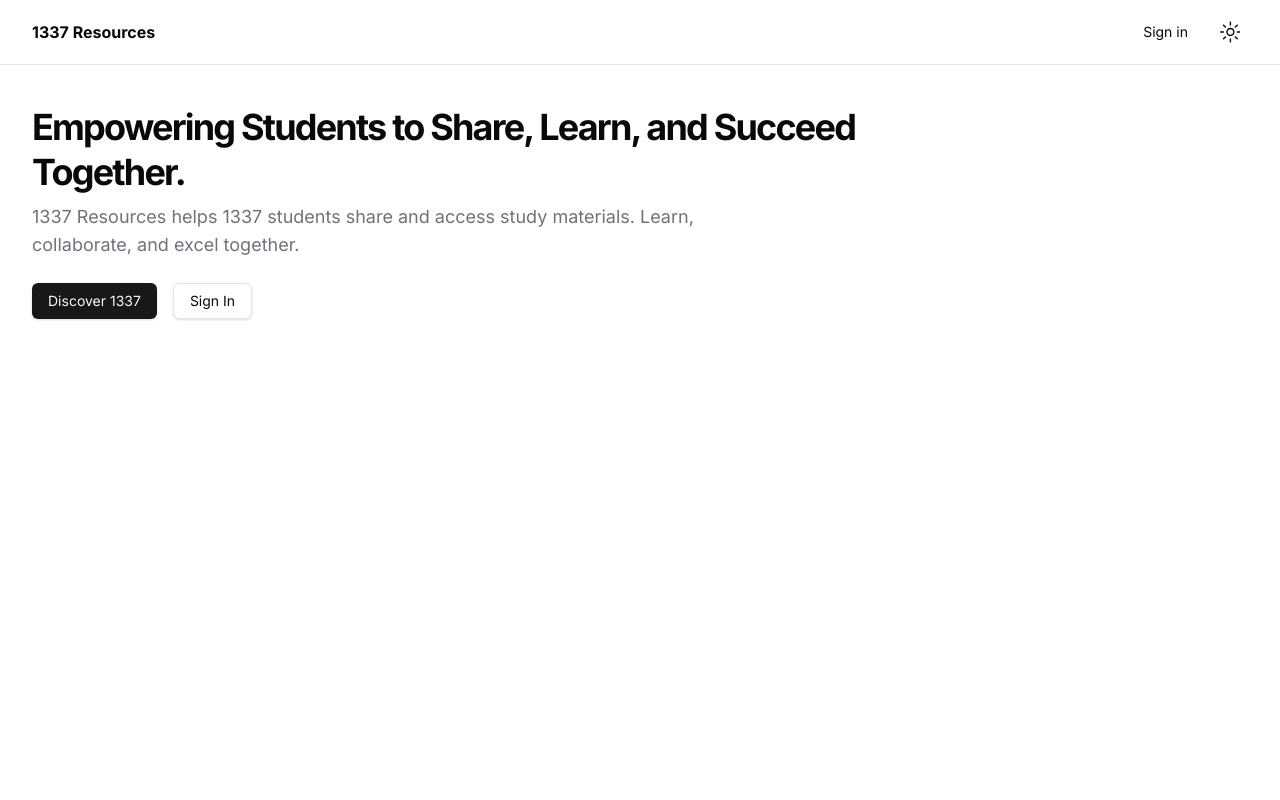
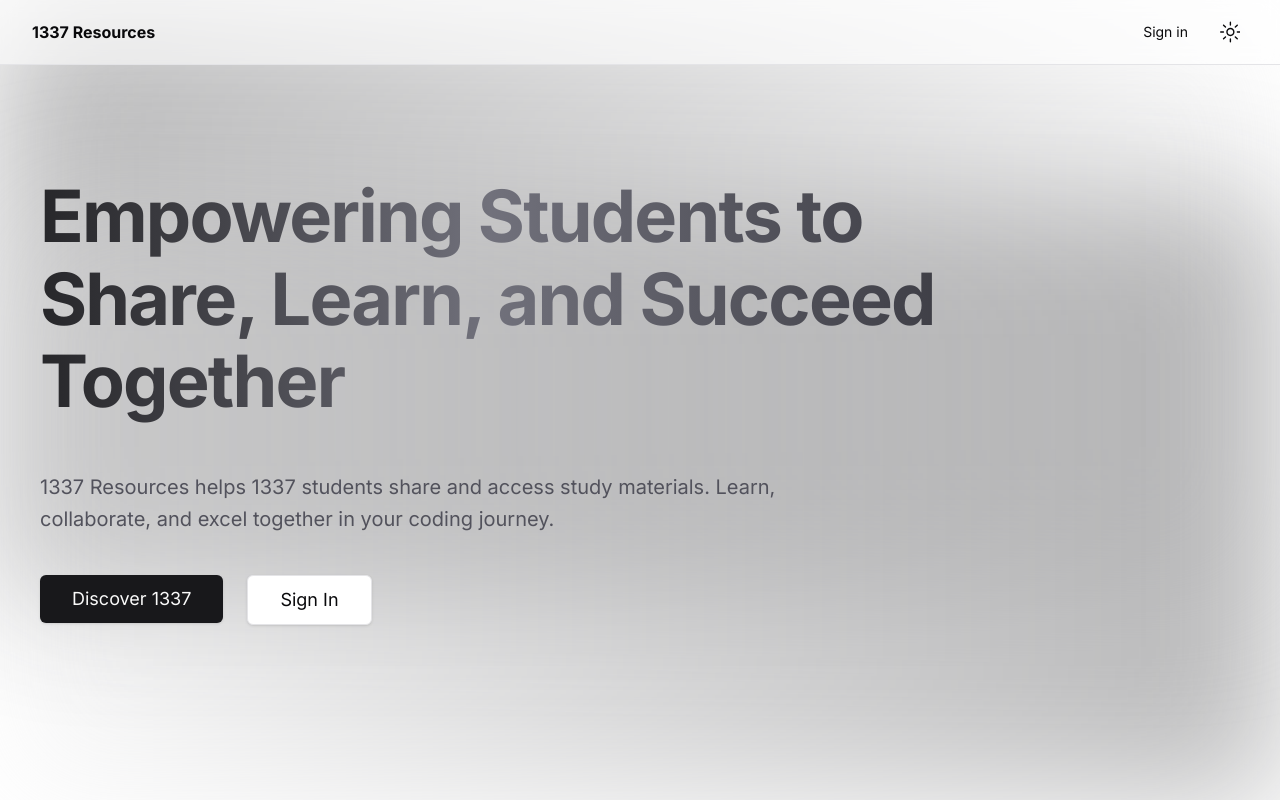
Before and after one commit to mhaddou1337/1337_resoures, an Astro site: page / in a window 1280 px wide. Built offline with nearby package versions, Linux system fonts and the light colour scheme; Astro itself is replaced by a stand-in of ours.

Commit message:
fianl v3

```diff
--- a/src/pages/index.astro
+++ b/src/pages/index.astro
@@ -6,33 +6,63 @@ import { buttonVariants } from "@/components/ui/button";
 <BaseLayout
   title="1337R"
 >
-  <section class="container grid items-center gap-6 pt-6 pb-8 md:py-10">
-    <div class="flex max-w-[980px] flex-col items-start gap-2">
-      <h1
-        class="text-3xl leading-tight font-extrabold tracking-tighter md:text-4xl"
-      >
-        Empowering Students to Share, Learn, and Succeed Together.
+  <style>
+    html, body {
+      overflow-y: hidden;
+      margin: 0;
+      padding: 0;
+      height: 100%;
+    }
+  </style>
+
+  <section class="fixed inset-0 flex items-center justify-center bg-white dark:bg-zinc-950">
+    <!-- Background gradient effects -->
+    <div class="absolute -z-10 inset-0">
+      <!-- Top gradient -->
+      <div class="absolute top-0 left-1/2 -translate-x-1/2 w-full max-w-[1400px] h-[600px]">
+        <div class="absolute w-full h-full transform-gpu bg-gradient-to-r from-zinc-900 to-zinc-100 dark:from-zinc-100 dark:to-zinc-800 opacity-30 blur-3xl"></div>
+      </div>
+
+      <!-- Bottom gradient -->
+      <div class="absolute bottom-0 left-1/2 -translate-x-1/2 w-full max-w-[1400px] h-[600px]">
+        <div class="absolute w-full h-full transform-gpu bg-gradient-to-l from-zinc-900 to-zinc-100 dark:from-zinc-100 dark:to-zinc-800 opacity-30 blur-3xl"></div>
+      </div>
+    </div>
+
+    <!-- Hero content -->
+    <div class="w-full px-4 md:px-6">
+      <div class="flex max-w-[1200px] mx-auto flex-col items-start gap-8 md:gap-10">
+        <h1 class="text-4xl md:text-5xl lg:text-7xl font-bold tracking-tight leading-[1.15] pb-2 bg-clip-text text-transparent bg-gradient-to-r from-zinc-800 via-zinc-500 to-zinc-700 dark:from-zinc-200 dark:via-zinc-400 dark:to-zinc-300 max-w-full md:max-w-[900px]">
+          Empowering Students to Share, Learn, and Succeed Together
         </h1>
-      <p class="text-muted-foreground max-w-[700px] text-lg">
-       1337 Resources helps 1337 students share and access study materials. Learn, collaborate, and excel together.
+        <p class="text-lg md:text-xl leading-8 text-zinc-600 dark:text-zinc-400 max-w-full md:max-w-[800px]">
+          1337 Resources helps 1337 students share and access study materials. Learn, collaborate, and excel together in your coding journey.
         </p>
-    </div>
-    <div class="flex gap-4">
+        <div class="flex flex-col sm:flex-row gap-4 sm:gap-6 w-full sm:w-auto">
           <a
             href="https://1337.ma"
             target="_blank"
             rel="noreferrer"
-        class={buttonVariants()}
+            class={buttonVariants({
+              size: "lg",
+              className: "text-base md:text-lg px-6 md:px-8 py-5 md:py-6 w-full sm:w-auto text-center"
+            })}
           >
             Discover 1337
           </a>
           <a
             href="/sign-in"
             rel="noreferrer"
-        class={buttonVariants({ variant: 'outline' })}
+            class={buttonVariants({
+              variant: "outline",
+              size: "lg",
+              className: "text-base md:text-lg px-6 md:px-8 py-5 md:py-6 w-full sm:w-auto text-center"
+            })}
           >
             Sign In
           </a>
+        </div>
+      </div>
     </div>
   </section>
 </BaseLayout>
--- a/src/pages/resources.astro
+++ b/src/pages/resources.astro
@@ -65,8 +65,8 @@ const categoryLabels: Record<string, string> = {
                   id="title"
                   required
                   minlength="3"
-                  maxlength="100"
-                  class="w-full rounded-md border p-3 bg-background text-foreground"
+                  maxlength="64"
+                  class="w-full rounded-md border p-3 bg-background text-foreground break-words"
                   placeholder="Enter a descriptive title"
                 />
               </div>
@@ -328,14 +328,16 @@ const categoryLabels: Record<string, string> = {
       <div class="flex gap-4">
         <div class="vote-container"></div>
         <div class="flex-1">
-          <div class="flex justify-between items-start mb-2">
-            <h3 class="font-semibold">${resource.title}</h3>
-            <div class="flex items-center gap-2">
+          <div class="flex justify-between items-start mb-2 gap-4">
+            <h3 class="font-semibold flex-1 break-words max-w-[64ch]">${resource.title}</h3>
+            <div class="flex items-center gap-2 flex-shrink-0">
               <span class="text-sm px-2 py-1 bg-gray-100 dark:bg-gray-800 rounded">${resource.category}</span>
               ${actionButtons}
             </div>
           </div>
-          <p class="text-gray-600 dark:text-gray-400 mb-3">${resource.description}</p>
+          <div class="w-full overflow-hidden">
+            <p class="text-gray-600 dark:text-gray-400 mb-3 text-sm leading-relaxed break-words whitespace-pre-line line-clamp-3">${resource.description}</p>
+          </div>
           <a href="${resource.link}" target="_blank" rel="noopener noreferrer"
              class="text-blue-600 dark:text-blue-400 hover:underline">
             Access Resource
```
Also changed, not shown: README.md. Lines whose indentation alone changed are shown as unchanged.
